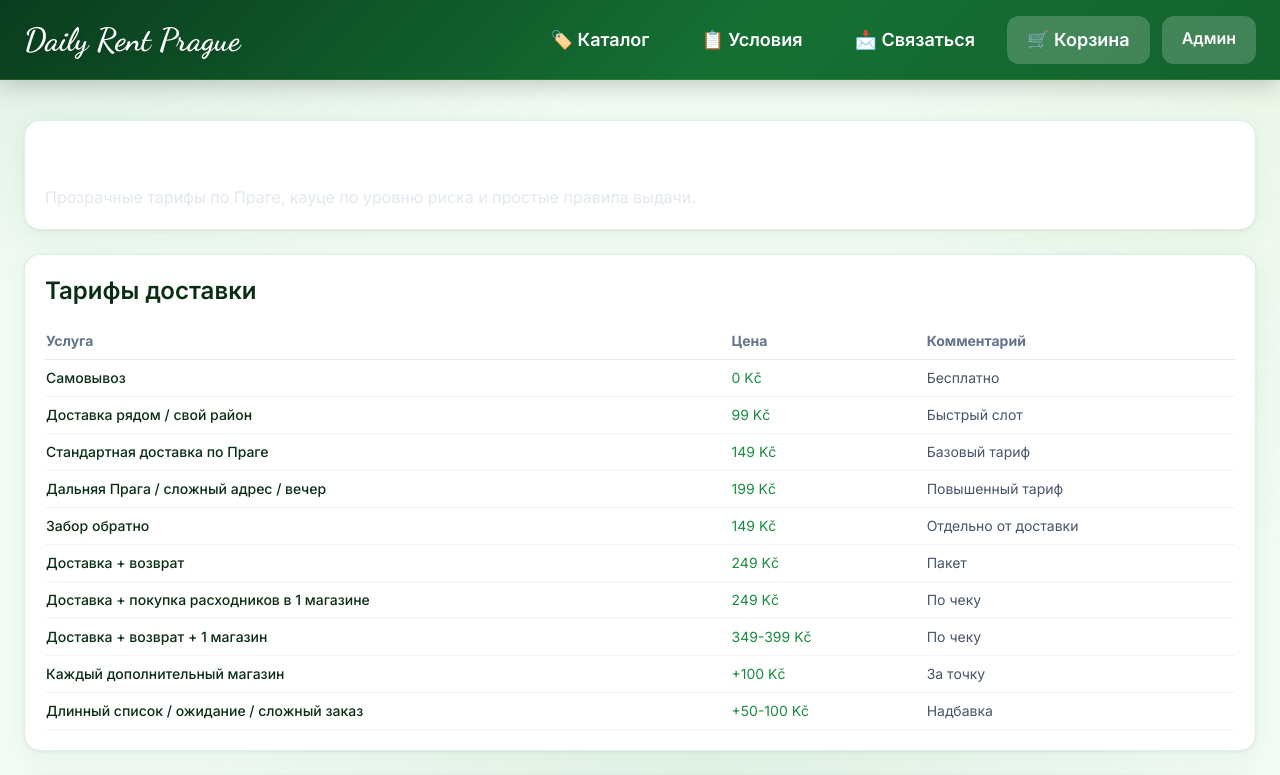
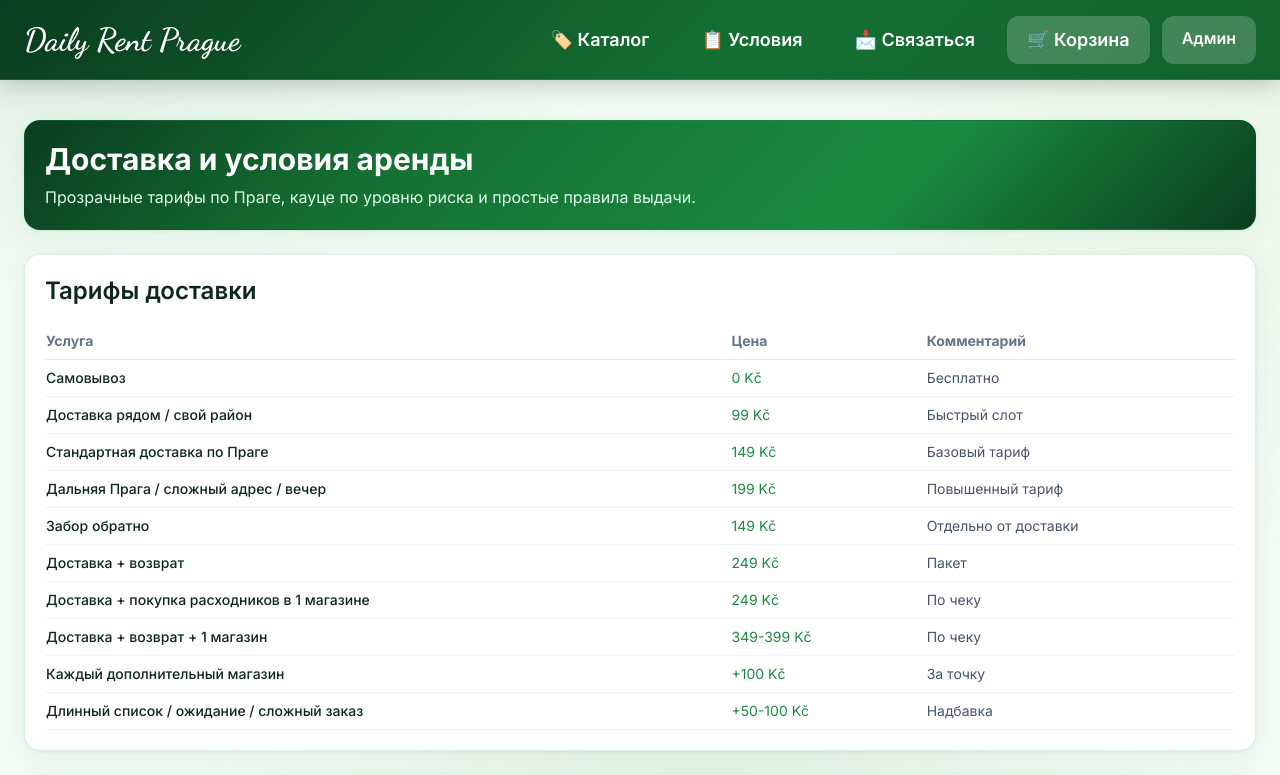
Before and after one commit to Zapolskikh/daily-rent-web, a React (Vite) app in the folder frontend/: page /delivery-terms in a window 1280 px wide. Shown: the top 775 px of the page. Built offline with nearby package versions, Linux system fonts and the light colour scheme; no server answers.

Commit message:
feat: update styles in ContactForm, ProductCard, and DeliveryTermsPage for improved readability and UI consistency

```diff
--- a/frontend/src/components/ContactForm.jsx
+++ b/frontend/src/components/ContactForm.jsx
@@ -36,8 +36,8 @@ export default function ContactForm({ selectedProduct }) {
 
   return (
     <section className="card" id="contact">
-      <h2 className="mb-1 text-2xl font-semibold" style={{ color: '#f0f6ff' }}>Обратная связь</h2>
-      <p className="mb-4 text-sm" style={{ color: '#7a8fa6' }}>Оставьте заявку, и мы ответим на email.</p>
+      <h2 className="mb-1 text-2xl font-semibold" style={{ color: '#0d2818' }}>Обратная связь</h2>
+      <p className="mb-4 text-sm" style={{ color: '#3d6b52' }}>Оставьте заявку, и мы ответим на email.</p>
 
       {selectedProduct && (
         <div className="mb-4 rounded-xl p-3 text-sm" style={{ background: 'rgba(26,140,63,0.09)', color: '#157033', border: '1px solid rgba(26,140,63,0.20)' }}>
@@ -81,7 +81,7 @@ export default function ContactForm({ selectedProduct }) {
       </form>
 
       {result && <p className="mt-3 text-sm" style={{ color: '#34d399' }}>{result}</p>}
-      {error && <p className="mt-3 text-sm" style={{ color: '#f87171' }}>{error}</p>}
+      {error && <p className="mt-3 text-sm" style={{ color: '#b91c1c' }}>{error}</p>}
     </section>
   )
 }
--- a/frontend/src/index.css
+++ b/frontend/src/index.css
@@ -5,10 +5,16 @@
 /* ── Global ─────────────────────────────────────────────────────────────────── */
 :root {
   font-family: 'Inter', system-ui, -apple-system, Segoe UI, Roboto, sans-serif;
-  color: #0a2e14;
+  color: #0d2818;
   -webkit-font-smoothing: antialiased;
   -moz-osx-font-smoothing: grayscale;
 }
+
+/* ── Accessible text palette (dark-on-light, WCAG AA ≥ 4.5:1) ───────────────── */
+/* Primary text  — contrast ~17:1 on white */
+/* Secondary     — contrast ~9:1  on white */
+/* Muted         — contrast ~5:1  on white */
+/* Very muted    — contrast ~4.5:1 on white (labels only) */
 
 html, body {
   background-color: #f3fbf5;
--- a/frontend/src/pages/DeliveryTermsPage.jsx
+++ b/frontend/src/pages/DeliveryTermsPage.jsx
@@ -32,9 +32,9 @@ export default function DeliveryTermsPage() {
 
   return (
     <div className="space-y-6">
-      <section className="card bg-gradient-to-r from-slate-900 to-slate-700 text-white">
-        <h1 className="text-3xl font-bold">Доставка и условия аренды</h1>
-        <p className="mt-2 text-slate-200">
+      <section className="card" style={{ background: 'linear-gradient(135deg, #0a3d1f 0%, #157033 30%, #1a8c3f 70%, #0a3d1f 100%)' }}>
+        <h1 className="text-3xl font-bold text-white">Доставка и условия аренды</h1>
+        <p className="mt-2 text-green-100">
           Прозрачные тарифы по Праге, кауце по уровню риска и простые правила выдачи.
         </p>
       </section>
```
Also changed, not shown: frontend/src/components/ProductCard.jsx (+4 -4 lines).
